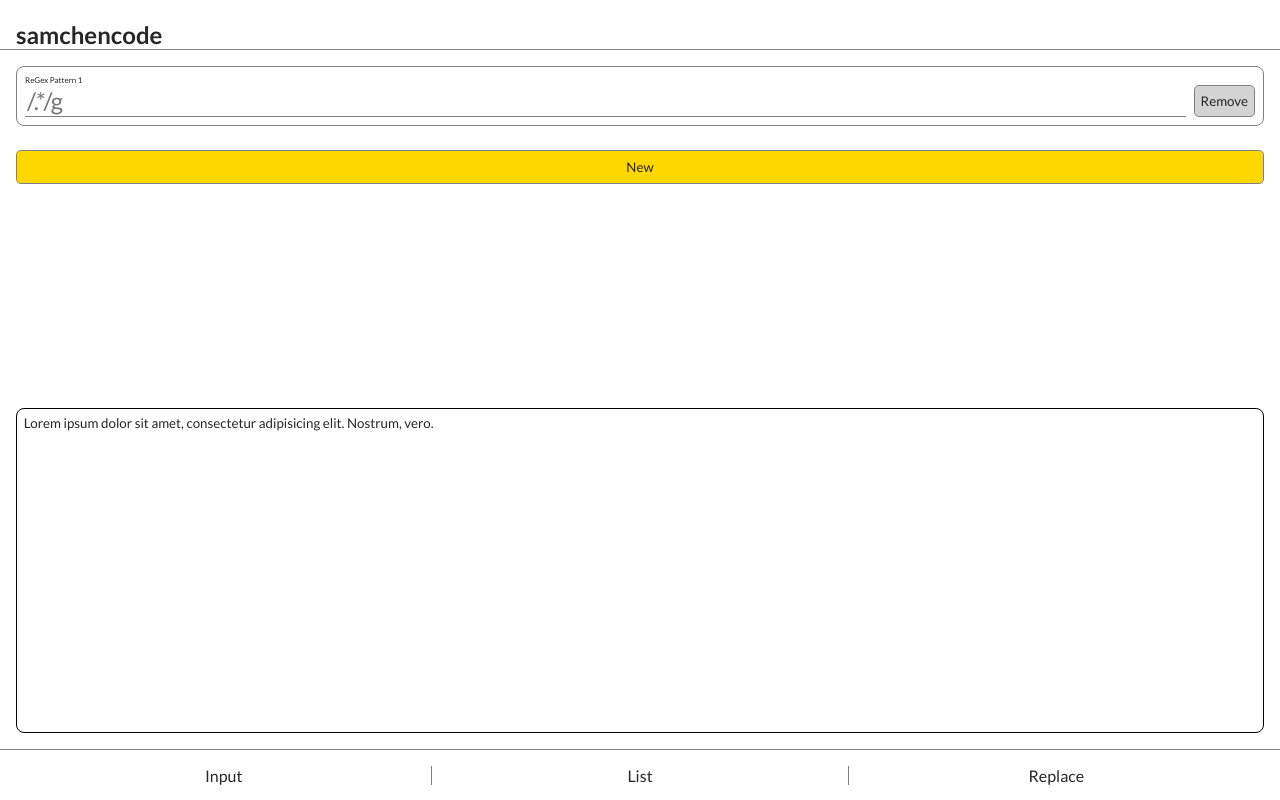
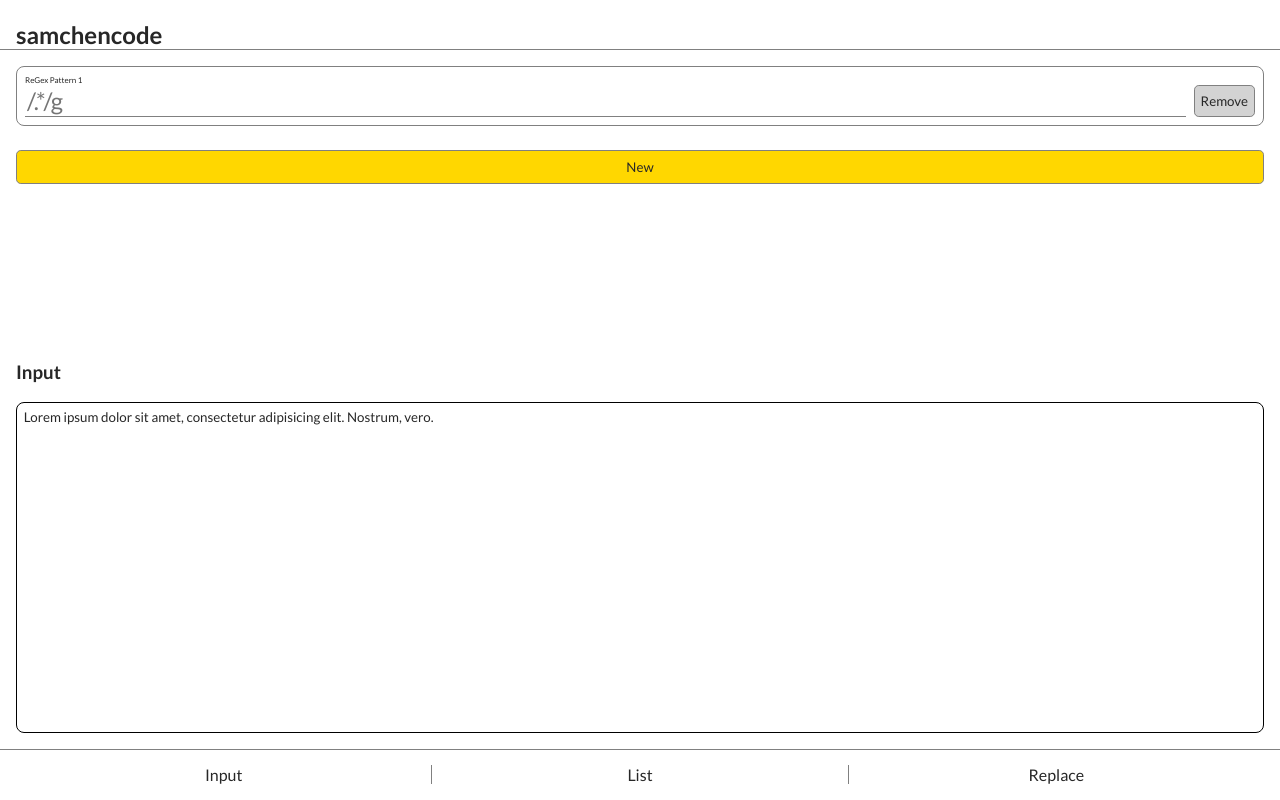
Before and after one commit to samchencode/regex-tool, a React (Create React App) app: page / in a window 1280 px wide. Built offline with nearby package versions, Linux system fonts and the light colour scheme.

Commit message:
feat: add title above text display

```diff
--- a/src/app/App.css
+++ b/src/app/App.css
@@ -2,7 +2,7 @@
   display: grid;
   flex-direction: column;
   height: 100vh;
-  grid-template-rows: auto 5fr 5fr auto;
+  grid-template-rows: auto 4fr 6fr auto;
   row-gap: 1em;
   background: var(--bg);
 }
@@ -78,9 +78,15 @@
   border-radius: var(--border-radius-sm);
 }
 
+.text-display__container {
+  display: flex;
+  flex-direction: column;
+  margin: 0 var(--space);
+}
+
 .text-display {
   position: relative;
-  margin: 0 var(--space);
+  flex: 1;
 }
 
 .text-display textarea {
--- a/src/app/App.tsx
+++ b/src/app/App.tsx
@@ -24,6 +24,8 @@ function App() {
         </ul>
       </form>
 
+      <div className="text-display__container">
+        <h3>Input</h3>
         <div className="text-display">
           <textarea className="text-display__input" placeholder="Input text to search...">
             Lorem ipsum dolor sit amet, consectetur adipisicing elit. Nostrum,
@@ -33,6 +35,7 @@ function App() {
             Lorem ipsum dolor sit amet, consectetur adipisicing elit. Nostrum,
             vero.
           </textarea>
+        </div>
       </div>
 
       <nav className="bottom-nav">
```
Lines whose indentation alone changed are shown as unchanged.
